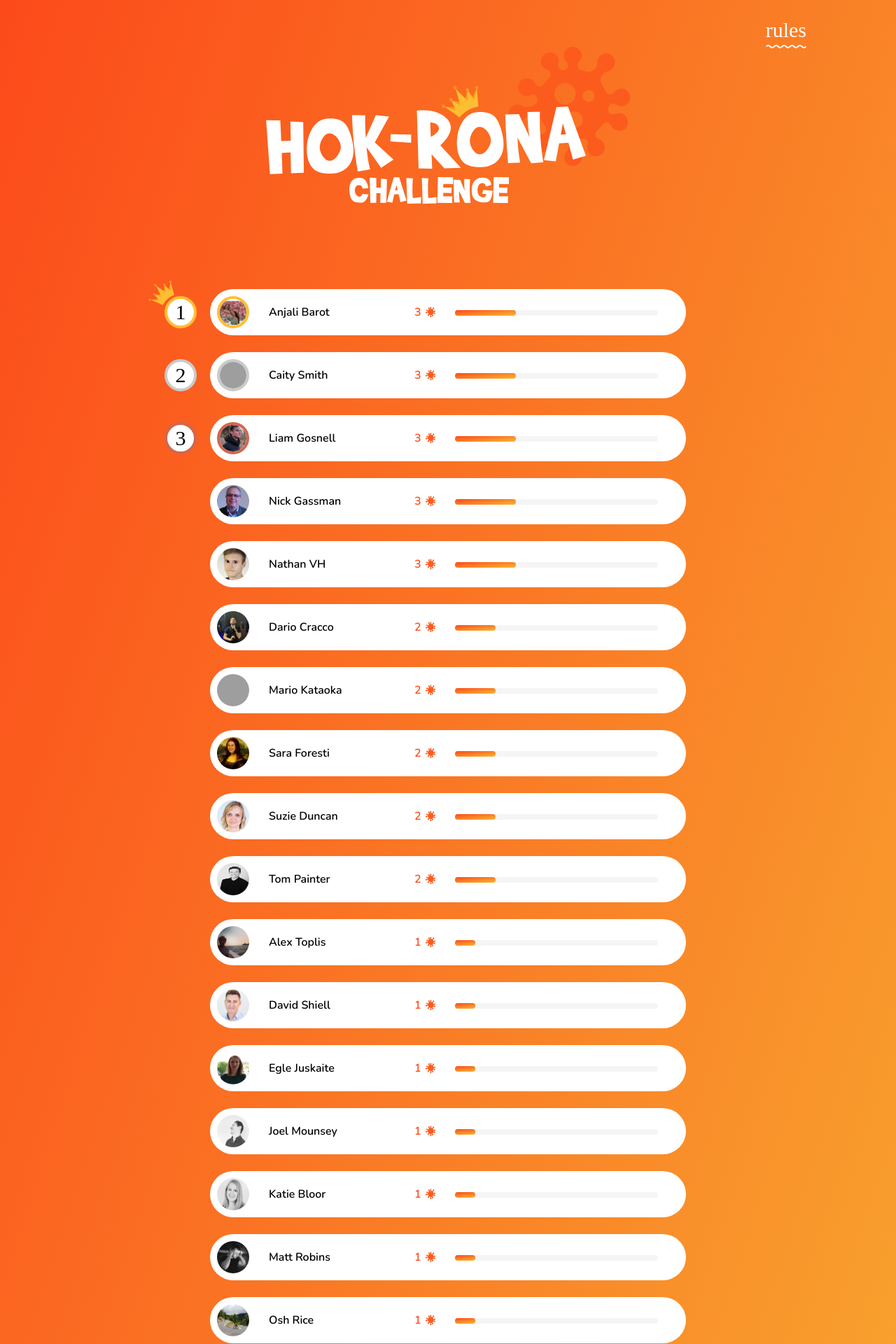
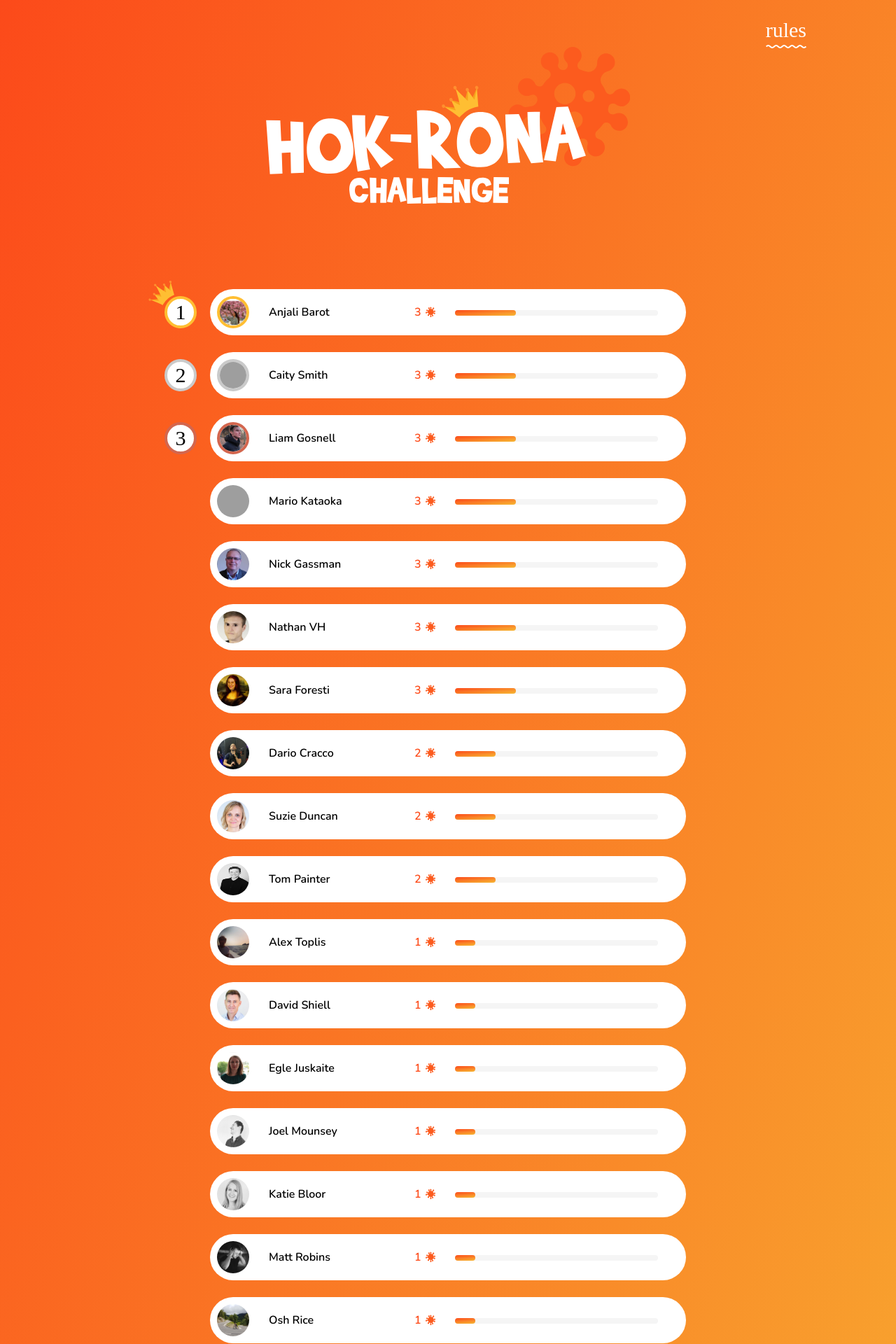
Before and after one commit to LiamGosnell/hokrona.github.io, a Jekyll site: the page built from index.html, in a window 1280 px wide. Shown: the top 1920 px of the page at 70% size. Built offline with Jekyll 4.4.1, drawn with Linux system fonts in a browser that asks for light colours; some web fonts are replaced; grey boxes are pictures that could not be loaded.

Commit message:
leaderboard updates

```diff
--- a/_config.yml
+++ b/_config.yml
@@ -41,21 +41,21 @@ leaderboard:
     - name: Liam Gosnell
       score: 3
       image: ../assets/img/people/lg-image.png
+    - name: Mario Kataoka
+      score: 3
+      image: ../assets/img/people/mk-image.png
     - name: Nick Gassman
       score: 3
       image: ../assets/img/people/ng-image.png
     - name: Nathan VH
       score: 3
       image: ../assets/img/people/nvh-image.png
+    - name: Sara Foresti
+      score: 3
+      image: ../assets/img/people/sf-image.png
     - name: Dario Cracco
       score: 2
       image: ../assets/img/people/dc-image.png
-    - name: Mario Kataoka
-      score: 2
-      image: ../assets/img/people/mk-image.png
-    - name: Sara Foresti
-      score: 2
-      image: ../assets/img/people/sf-image.png
     - name: Suzie Duncan
       score: 2
       image: ../assets/img/people/sd-image.png
```
Also changed, not shown: 2 other files.
